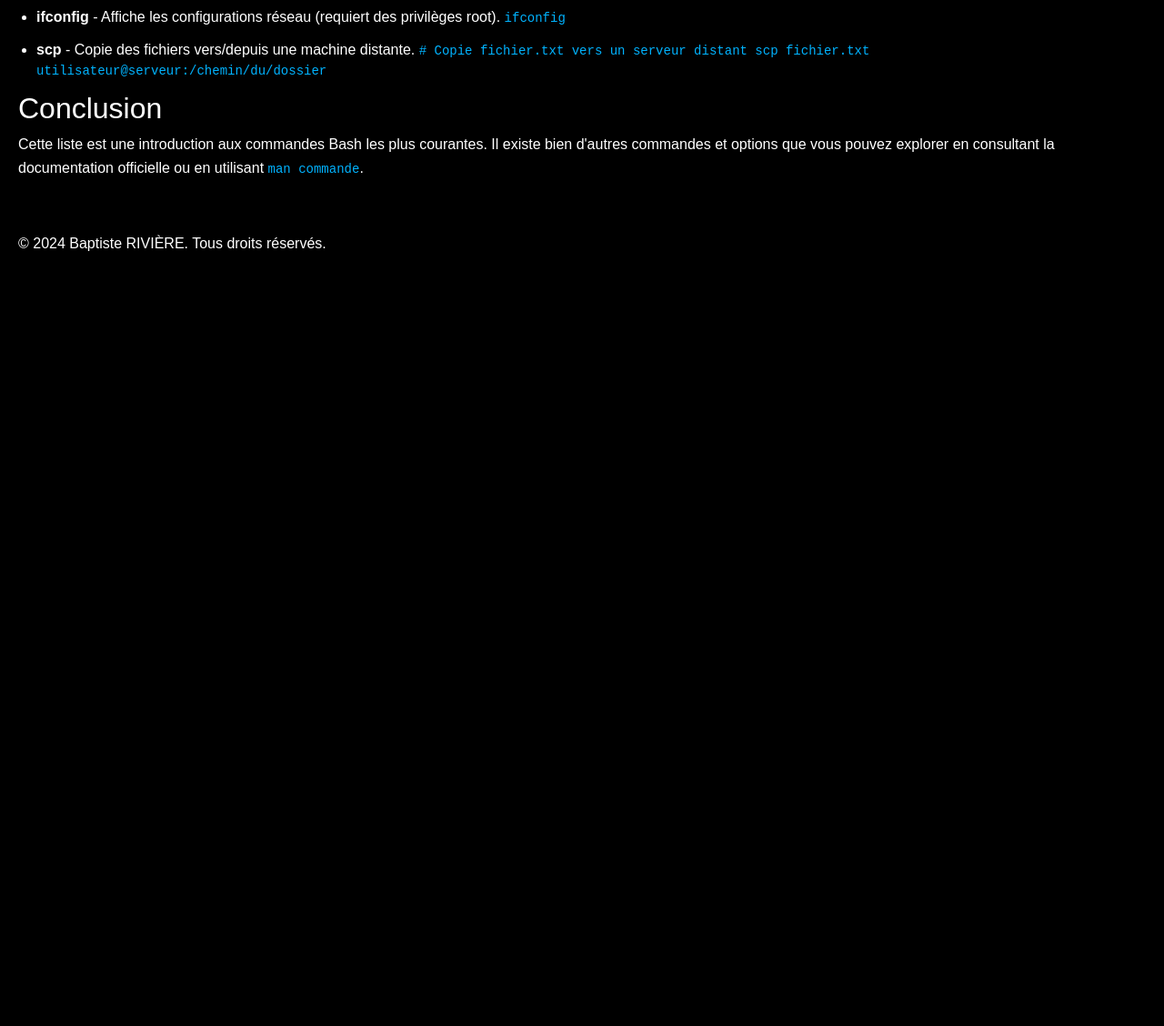
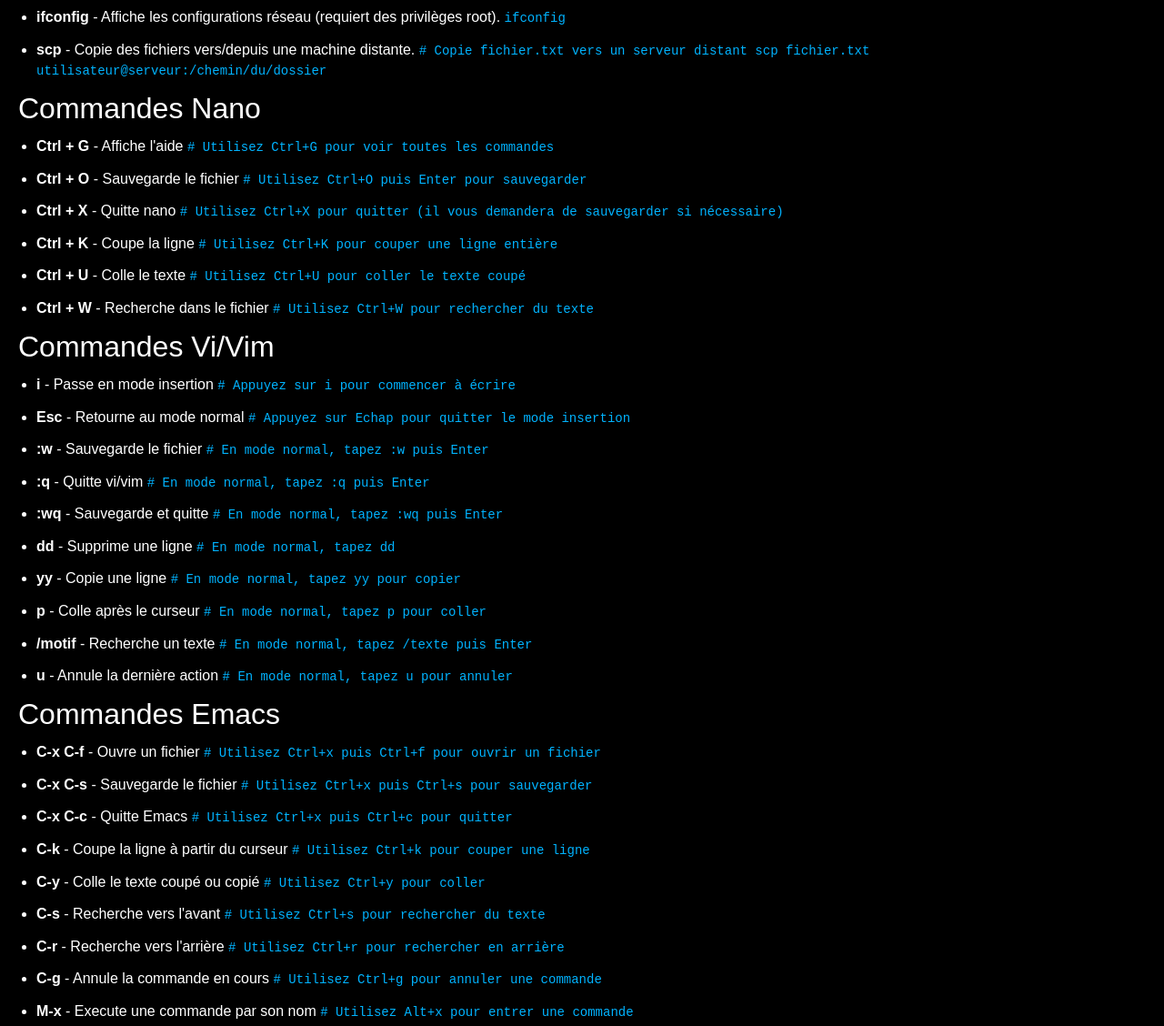
Before and after one commit to batrivieredev/batrivieredev.github.io, a plain HTML site: page bash/commandes_bash.html in a window 1280 px wide. Shown: the part 1135-2263 px from the top of the page at 91% size. Before the commit the page ends 1435 px from the top, so only its background shows below. Drawn offline with nearby package versions, Linux system fonts and the light colour scheme.

Commit message:
maj emacs

```diff
--- a/bash/commandes_bash.html
+++ b/bash/commandes_bash.html
@@ -202,6 +202,168 @@ scp fichier.txt utilisateur@serveur:/chemin/du/dossier
         </li>
     </ul>
 
+    <h2>Commandes Nano</h2>
+    <ul>
+        <li>
+            <strong>Ctrl + G</strong> - Affiche l'aide
+            <code>
+# Utilisez Ctrl+G pour voir toutes les commandes
+            </code>
+        </li>
+        <li>
+            <strong>Ctrl + O</strong> - Sauvegarde le fichier
+            <code>
+# Utilisez Ctrl+O puis Enter pour sauvegarder
+            </code>
+        </li>
+        <li>
+            <strong>Ctrl + X</strong> - Quitte nano
+            <code>
+# Utilisez Ctrl+X pour quitter (il vous demandera de sauvegarder si nécessaire)
+            </code>
+        </li>
+        <li>
+            <strong>Ctrl + K</strong> - Coupe la ligne
+            <code>
+# Utilisez Ctrl+K pour couper une ligne entière
+            </code>
+        </li>
+        <li>
+            <strong>Ctrl + U</strong> - Colle le texte
+            <code>
+# Utilisez Ctrl+U pour coller le texte coupé
+            </code>
+        </li>
+        <li>
+            <strong>Ctrl + W</strong> - Recherche dans le fichier
+            <code>
+# Utilisez Ctrl+W pour rechercher du texte
+            </code>
+        </li>
+    </ul>
+
+    <h2>Commandes Vi/Vim</h2>
+    <ul>
+        <li>
+            <strong>i</strong> - Passe en mode insertion
+            <code>
+# Appuyez sur i pour commencer à écrire
+            </code>
+        </li>
+        <li>
+            <strong>Esc</strong> - Retourne au mode normal
+            <code>
+# Appuyez sur Echap pour quitter le mode insertion
+            </code>
+        </li>
+        <li>
+            <strong>:w</strong> - Sauvegarde le fichier
+            <code>
+# En mode normal, tapez :w puis Enter
+            </code>
+        </li>
+        <li>
+            <strong>:q</strong> - Quitte vi/vim
+            <code>
+# En mode normal, tapez :q puis Enter
+            </code>
+        </li>
+        <li>
+            <strong>:wq</strong> - Sauvegarde et quitte
+            <code>
+# En mode normal, tapez :wq puis Enter
+            </code>
+        </li>
+        <li>
+            <strong>dd</strong> - Supprime une ligne
+            <code>
+# En mode normal, tapez dd
+            </code>
+        </li>
+        <li>
+            <strong>yy</strong> - Copie une ligne
+            <code>
+# En mode normal, tapez yy pour copier
+            </code>
+        </li>
+        <li>
+            <strong>p</strong> - Colle après le curseur
+            <code>
+# En mode normal, tapez p pour coller
+            </code>
+        </li>
+        <li>
+            <strong>/motif</strong> - Recherche un texte
+            <code>
+# En mode normal, tapez /texte puis Enter
+            </code>
+        </li>
+        <li>
+            <strong>u</strong> - Annule la dernière action
+            <code>
+# En mode normal, tapez u pour annuler
+            </code>
+        </li>
+    </ul>
+
+    <h2>Commandes Emacs</h2>
+    <ul>
+        <li>
+            <strong>C-x C-f</strong> - Ouvre un fichier
+            <code>
+# Utilisez Ctrl+x puis Ctrl+f pour ouvrir un fichier
+            </code>
+        </li>
+        <li>
+            <strong>C-x C-s</strong> - Sauvegarde le fichier
+            <code>
+# Utilisez Ctrl+x puis Ctrl+s pour sauvegarder
+            </code>
+        </li>
+        <li>
+            <strong>C-x C-c</strong> - Quitte Emacs
+            <code>
+# Utilisez Ctrl+x puis Ctrl+c pour quitter
+            </code>
+        </li>
+        <li>
+            <strong>C-k</strong> - Coupe la ligne à partir du curseur
+            <code>
+# Utilisez Ctrl+k pour couper une ligne
+            </code>
+        </li>
+        <li>
+            <strong>C-y</strong> - Colle le texte coupé ou copié
+            <code>
+# Utilisez Ctrl+y pour coller
+            </code>
+        </li>
+        <li>
+            <strong>C-s</strong> - Recherche vers l'avant
+            <code>
+# Utilisez Ctrl+s pour rechercher du texte
+            </code>
+        </li>
+        <li>
+            <strong>C-r</strong> - Recherche vers l'arrière
+            <code>
+# Utilisez Ctrl+r pour rechercher en arrière
+            </code>
+        </li>
+        <li>
+            <strong>C-g</strong> - Annule la commande en cours
+            <code>
+# Utilisez Ctrl+g pour annuler une commande
+            </code>
+        </li>
+        <li>
+            <strong>M-x</strong> - Execute une commande par son nom
+            <code>
+# Utilisez Alt+x pour entrer une commande
+            </code>
+        </li>
+    </ul>
+
     <h2>Conclusion</h2>
     <p>
         Cette liste est une introduction aux commandes Bash les plus courantes. Il existe bien d'autres commandes et options
```
